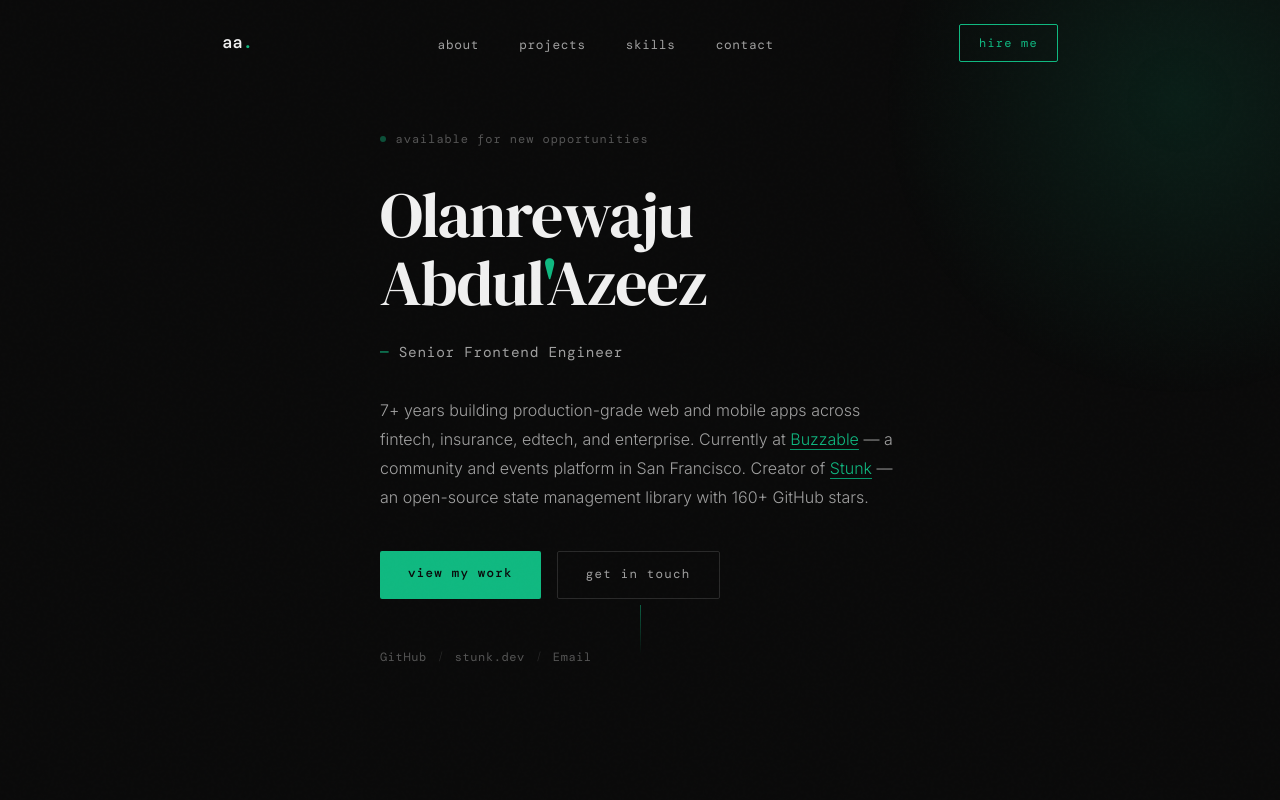
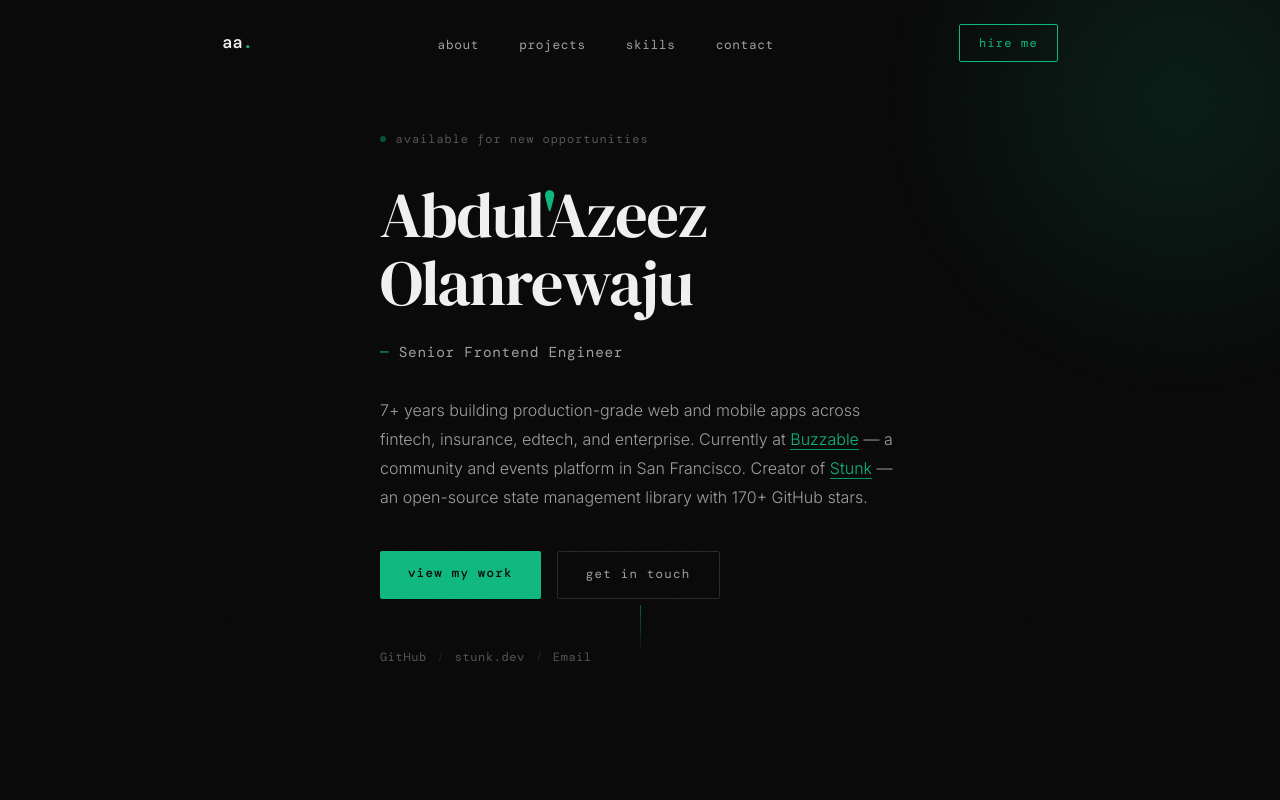
Before and after one commit to I-am-abdulazeez/abdulazeez, a Nuxt app: page / in a window 1280 px wide. Shown: the top 800 px of the page. Built offline with nearby package versions, Linux system fonts and the light colour scheme.

Commit message:
feat: update name order and GitHub stars count in HeroSection

```diff
--- a/app/components/HeroSection.vue
+++ b/app/components/HeroSection.vue
@@ -7,8 +7,8 @@
       </div>
 
       <h1 class="hero__name fade-in fade-in-delay-1">
-        Olanrewaju<br />
-        Abdul<span class="accent">'</span>Azeez
+        Abdul<span class="accent">'</span>Azeez <br />
+        Olanrewaju
       </h1>
 
       <p class="hero__role fade-in fade-in-delay-2">
@@ -23,7 +23,7 @@
         >
         — a community and events platform in San Francisco. Creator of
         <a href="https://stunk.dev" target="_blank" class="hero__link">Stunk</a>
-        — an open-source state management library with 160+ GitHub stars.
+        — an open-source state management library with 170+ GitHub stars.
       </p>
 
       <div class="hero__actions fade-in fade-in-delay-4">
```
